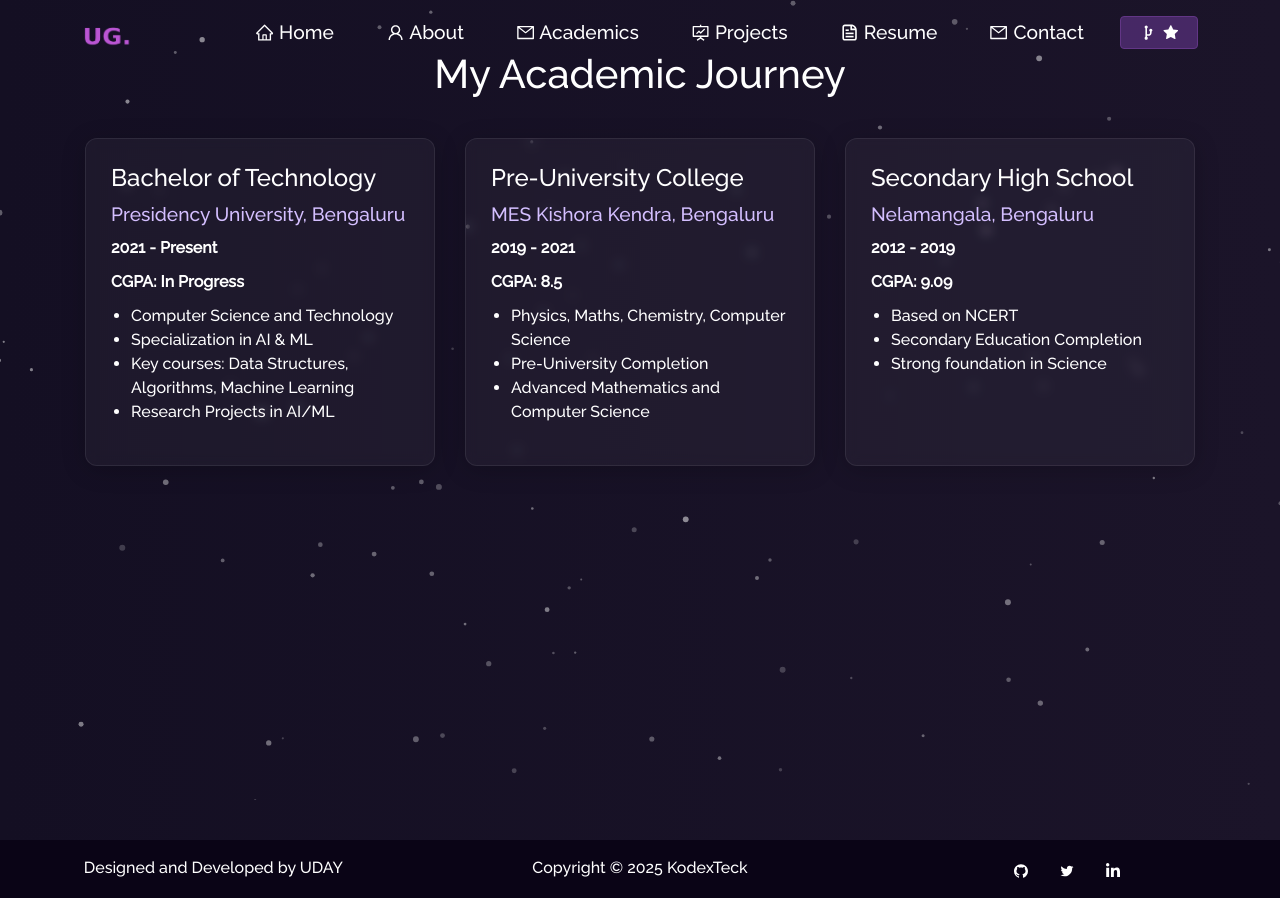
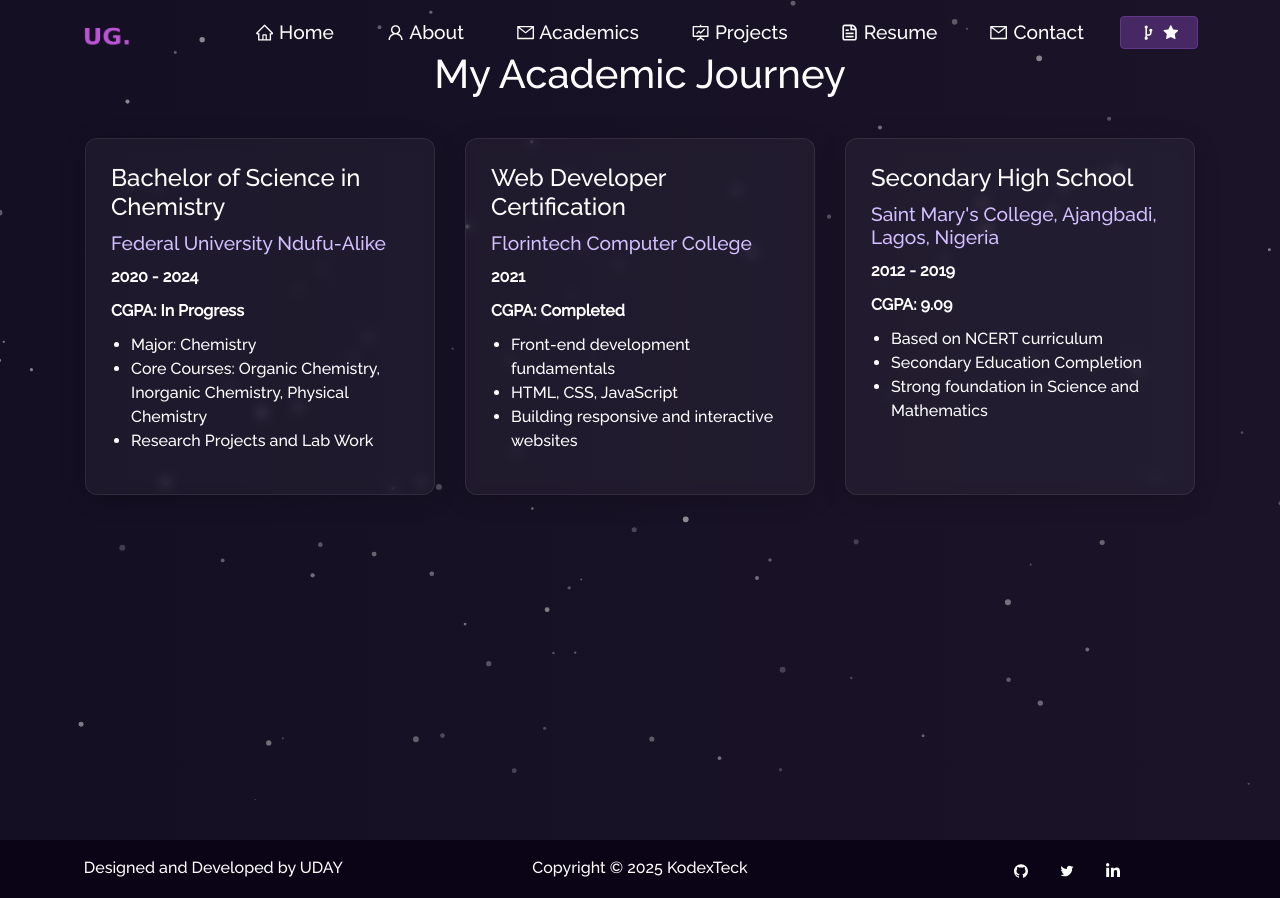
Before and after one commit to Obiorachibuike/CodexTech, a React (Create React App) app: page /academics in a window 1280 px wide. Built offline with nearby package versions, Linux system fonts and the light colour scheme.

Commit message:
Update Academics.js

```diff
--- a/src/components/Academics/Academics.js
+++ b/src/components/Academics/Academics.js
@@ -4,37 +4,36 @@ import Particle from "../Particle";
 
 const academicsData = [
   {
-    title: "Bachelor of Technology",
-    institution: "Presidency University, Bengaluru",
-    duration: "2021 - Present",
+    title: "Bachelor of Science in Chemistry",
+    institution: "Federal University Ndufu-Alike",
+    duration: "2020 - 2024",
     cgpa: "In Progress",
     details: [
-      "Computer Science and Technology",
-      "Specialization in AI & ML",
-      "Key courses: Data Structures, Algorithms, Machine Learning",
-      "Research Projects in AI/ML",
+      "Major: Chemistry",
+      "Core Courses: Organic Chemistry, Inorganic Chemistry, Physical Chemistry",
+      "Research Projects and Lab Work",
     ],
   },
   {
-    title: "Pre-University College",
-    institution: "MES Kishora Kendra, Bengaluru",
-    duration: "2019 - 2021",
-    cgpa: "8.5",
+    title: "Web Developer Certification",
+    institution: "Florintech Computer College",
+    duration: "2021",
+    cgpa: "Completed",
     details: [
-      "Physics, Maths, Chemistry, Computer Science",
-      "Pre-University Completion",
-      "Advanced Mathematics and Computer Science",
+      "Front-end development fundamentals",
+      "HTML, CSS, JavaScript",
+      "Building responsive and interactive websites",
     ],
   },
   {
     title: "Secondary High School",
-    institution: "Nelamangala, Bengaluru",
+    institution: "Saint Mary's College, Ajangbadi, Lagos, Nigeria",
     duration: "2012 - 2019",
     cgpa: "9.09",
     details: [
-      "Based on NCERT",
+      "Based on NCERT curriculum",
       "Secondary Education Completion",
-      "Strong foundation in Science",
+      "Strong foundation in Science and Mathematics",
     ],
   },
 ];
```
